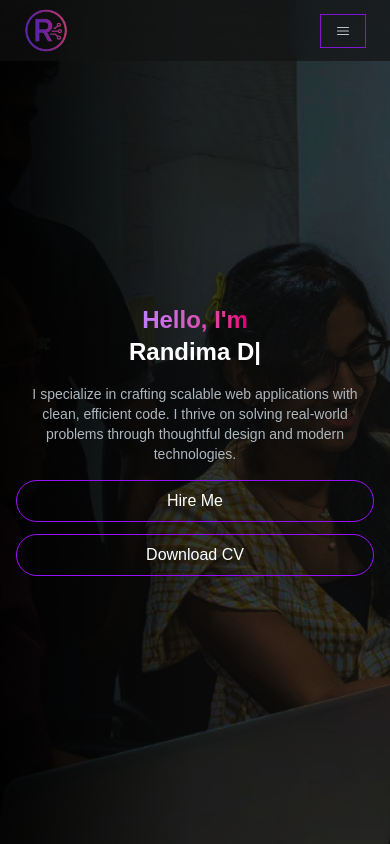
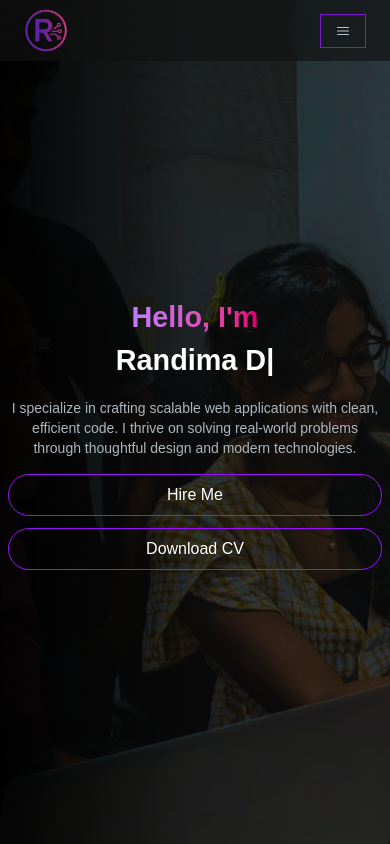
Before and after one commit to RandimaD25/portfolio-website, a Next.js app in the folder portfolio-website/: page / in a window 390 px wide. Built offline with nearby package versions, Linux system fonts and the light colour scheme.

Commit message:
feat: change some styles

```diff
--- a/portfolio-website/src/app/components/HeroSection.jsx
+++ b/portfolio-website/src/app/components/HeroSection.jsx
@@ -5,7 +5,7 @@
 
 const HeroSection = () => {
   return (
-    <section className="text-center sm:text-left min-h-screen p-4 lg:p-10 relative">
+    <section className="text-center sm:text-left min-h-screen p-2 sm:p-4 lg:p-10 relative">
       {/* Background layer */}
       <div
         className="absolute inset-0 bg-[url('/hero-image.png')] bg-cover bg-center opacity-40 z-0"
@@ -17,7 +17,7 @@
       {/* Content layer */}
       <div className="relative z-20 mt-72 sm:mt-80">
         <div className="sm:px-4">
-          <h1 className="text-white mb-4 text-2xl sm:text-4xl md:text-6xl font-extrabold">
+          <h1 className="text-white mb-4 text-[1.8rem] sm:text-4xl md:text-6xl font-extrabold">
             <span className="text-transparent bg-clip-text bg-gradient-to-r from-purple-400 to-pink-600">
               Hello, I'm{" "}
             </span>
@@ -30,7 +30,7 @@
             />
           </h1>
 
-          <p className="text-[#ADB7BE] text-sm lg:text-xl w-full lg:w-1/2">
+          <p className="text-[#ADB7BE] text-sm md:text-lg lg:text-xl w-full lg:w-1/2">
             I specialize in crafting scalable web applications with clean,
             efficient code. I thrive on solving real-world problems through
             thoughtful design and modern technologies.
```
